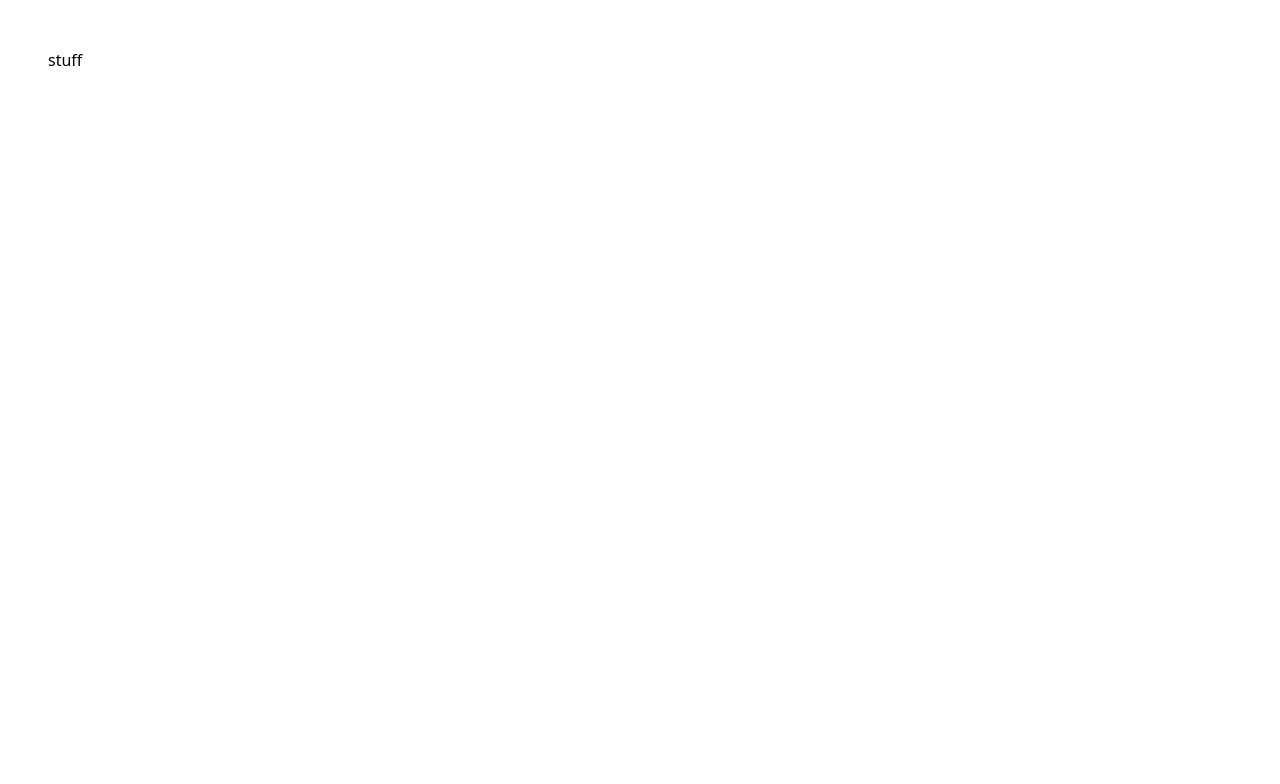
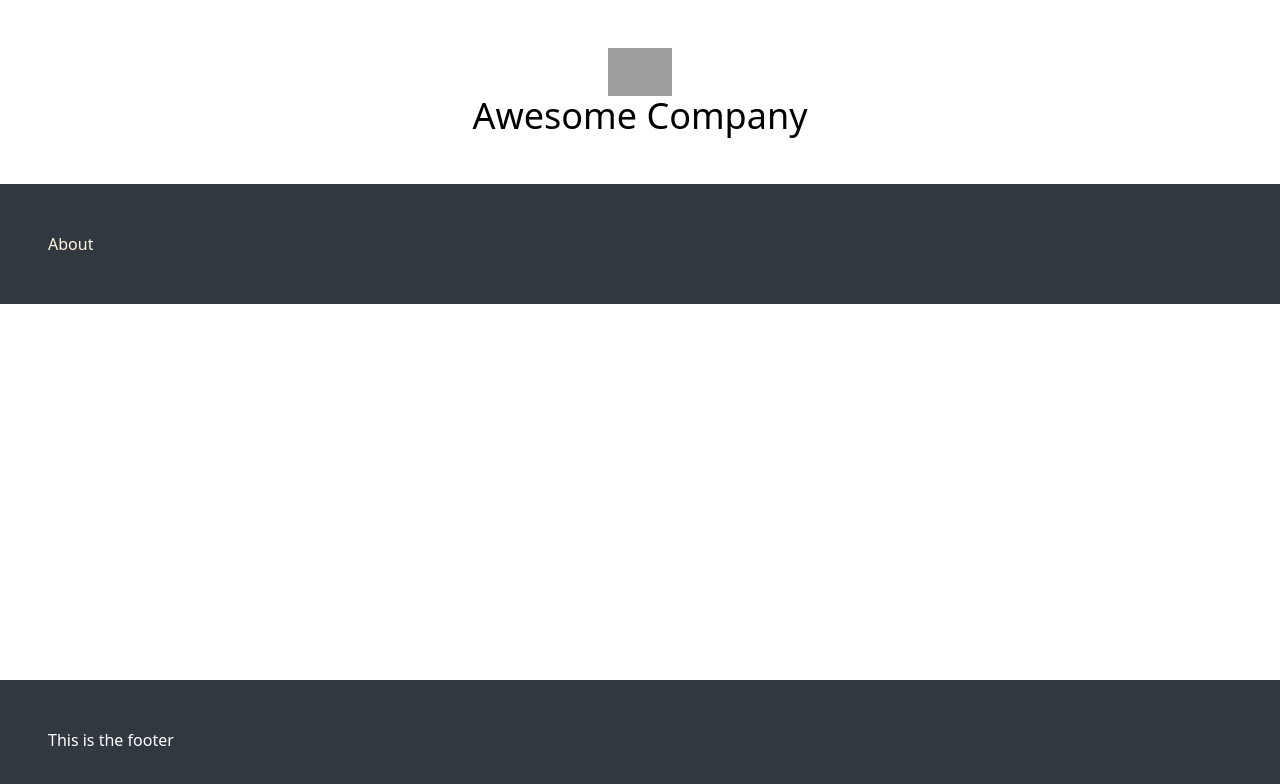
Before and after one commit to codybarr/wireframe-starter, an Astro site: page /about in a window 1280 px wide. Built offline with nearby package versions, Linux system fonts and the light colour scheme; Astro itself is replaced by a stand-in of ours; grey boxes are pictures that could not be loaded.

Commit message:
feat: add reusable box component

```diff
--- a/src/components/Header.jsx
+++ b/src/components/Header.jsx
@@ -1,13 +1,13 @@
-import cx from 'classnames'
+import Block from 'components/shared.jsx'
 import LogoUrl from 'images/logo.png'
 
-export default function Header({ title = '', className = '' }) {
+export default function Header({ title = '' }) {
   return (
-    <header className={cx('flex flex-col items-center p-6 md:p-12', className)}>
+    <Block as="header" className={'flex flex-col items-center p-6 md:p-12'}>
       <img src={LogoUrl} className="w-16" />
       <h1 className="text-3xl text-center md:text-4xl tracking-huge">
         {title}
       </h1>
-    </header>
+    </Block>
   )
 }
--- a/src/components/Section.jsx
+++ /dev/null
@@ -1,5 +0,0 @@
-import cx from 'classnames'
-
-export default function Section({ children = null, className = '' }) {
-  return <section className={cx('p-6 md:p-12', className)}>{children}</section>
-}
--- /dev/null
+++ b/src/components/shared.jsx
@@ -0,0 +1,10 @@
+import cx from 'classnames'
+
+export default function Block({ as = 'div', className = '', children = null }) {
+  const As = as
+  return <As className={className}>{children}</As>
+}
+
+export const Section = ({ className, ...props }) => (
+  <Block as="section" className={cx('p-6 md:p-12', className)} {...props} />
+)
--- a/src/layouts/Layout.astro
+++ b/src/layouts/Layout.astro
@@ -1,4 +1,5 @@
 ---
+import Header from 'components/Header.jsx'
 import Footer from 'components/Footer.jsx'
 const { title } = Astro.props
 ---
@@ -13,7 +14,14 @@ const { title } = Astro.props
     <title>{title}</title>
   </head>
   <body>
-    <slot />
-    <Footer />
+    <div class="flex flex-col min-h-screen">
+      <Header title="Awesome Company" />
+      <main class="flex-grow">
+        <slot />
+      </main>
+      <Footer className="bg-company-slate text-white">
+        <p>This is the footer</p>
+      </Footer>
+    </div>
   </body>
 </html>
--- a/src/pages/about.astro
+++ b/src/pages/about.astro
@@ -1,10 +1,10 @@
 ---
-import Layout from '../layouts/Layout.astro'
-import Section from '../components/Section.jsx'
+import Layout from 'layouts/Layout.astro'
+import { Section } from 'components/shared.jsx'
 ---
 
 <Layout title="About">
-  <main>
-    <Section className="bg-blb-egg">stuff</Section>
-  </main>
+  <Section className="text-company-eggshell bg-company-slate">
+    <h2>About</h2>
+  </Section>
 </Layout>
--- a/src/pages/index.astro
+++ b/src/pages/index.astro
@@ -1,20 +1,10 @@
 ---
 import Layout from 'layouts/Layout.astro'
-import Section from 'components/Section.jsx'
-import Header from 'components/Header.jsx'
-import Footer from 'components/Footer.jsx'
+import { Section } from 'components/shared.jsx'
 ---
 
 <Layout title="Home">
-  <div class="flex flex-col min-h-screen">
-    <Header title="Awesome Company" />
-    <main class="flex-grow">
-      <Section className="bg-company-eggshell">
-        <h2>Section</h2>
-      </Section>
-    </main>
-    <Footer className="bg-company-slate text-white">
-      <p>This is the footer</p>
-    </Footer>
-  </div>
+  <Section className="bg-company-eggshell text-company-slate">
+    <h2>Home</h2>
+  </Section>
 </Layout>
```
